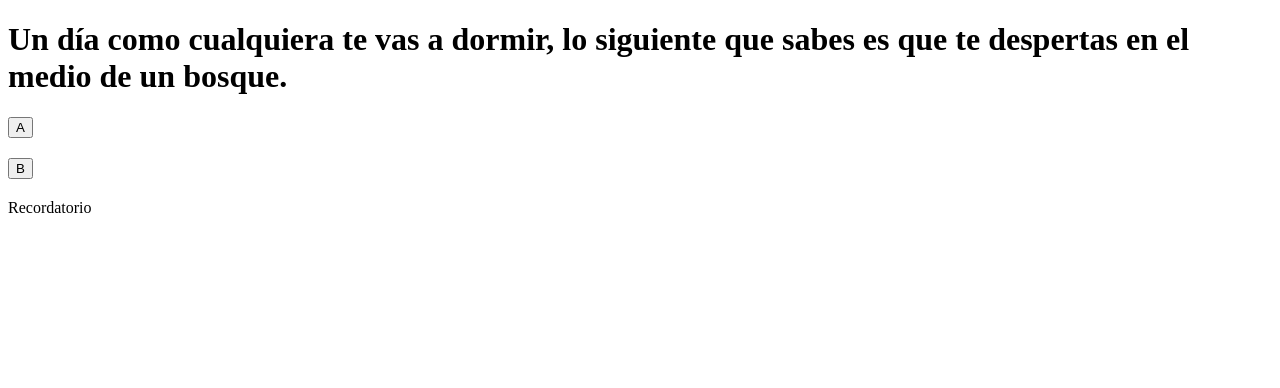
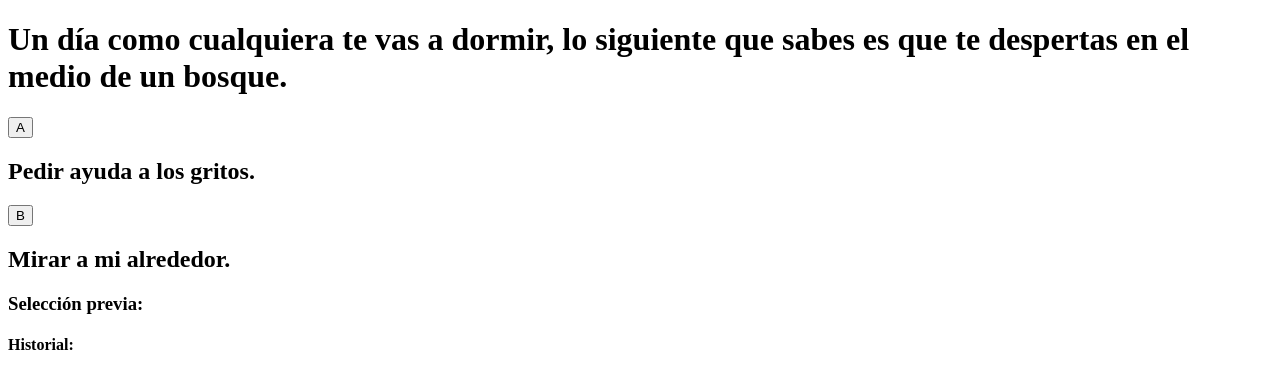
Before and after one commit to tatianarincon96/ctd-frontend3-primer-evaluacion-res, a React (Create React App) app: page / in a window 1280 px wide. Shown: the top 388 px of the page. Built offline with nearby package versions, Linux system fonts and the light colour scheme.

Commit message:
Add state management

```diff
--- a/src/App.js
+++ b/src/App.js
@@ -2,12 +2,9 @@ import Main from "./components/Main";
 
 function App() {
   return (
-    console.log(),
-    (
-      <div className="App">
-        <Main />
-      </div>
-    )
+    <div className="App">
+      <Main />
+    </div>
   );
 }
 
--- a/src/components/Main.js
+++ b/src/components/Main.js
@@ -7,28 +7,46 @@ class Main extends Component {
   constructor(props) {
     super(props);
     this.state = {
-      historia: 0,
-      opcionA: 0,
-      opcionB: 0,
+      contador: 0,
+      seleccionPrevia: "",
+      historial: [],
     };
   }
 
-  handleClickA = () => {
-    this.setState({
-      historia: this.state.historia + 1,
-    });
+  handleClickA = (e) => {
+    const id = e.target.id;
+    if (id === "A" && this.state.seleccionPrevia !== "A") {
+      this.setState({
+        contador: this.state.contador + 1,
+        seleccionPrevia: "A",
+      });
+    } else if (id === "A" && this.state.seleccionPrevia === "A") {
+      this.setState({
+        contador: this.state.contador + 2,
+      });
+    } else if (id === "B" && this.state.seleccionPrevia === "A") {
+      this.setState({
+        contador: this.state.contador + 3,
+        seleccionPrevia: "B",
+      });
+    } else if (id === "B") {
+      this.setState({
+        contador: this.state.contador + 2,
+        seleccionPrevia: "B",
+      });
+    }
   };
 
   render() {
     return (
       <div>
-        <h1>{data[this.state.historia].historia}</h1>
+        <h1>{data[this.state.contador].historia}</h1>
         <Opciones
           handleClick={this.handleClickA}
-          opcionA={data[this.state.opcionA].opcionA}
-          opcionB={data[this.state.opcionB].opcionB}
+          opcionA={data[this.state.contador].opciones.a}
+          opcionB={data[this.state.contador].opciones.b}
         />
-        <Recordatorio />
+        <Recordatorio seleccionPrevia={this.state.seleccionPrevia} />
       </div>
     );
   }
--- a/src/components/Opciones.js
+++ b/src/components/Opciones.js
@@ -4,9 +4,13 @@ class Opciones extends Component {
   render() {
     return (
       <div>
-        <button onClick={this.props.handleClick}>A</button>
+        <button id="A" onClick={this.props.handleClick}>
+          A
+        </button>
         <h2>{this.props.opcionA}</h2>
-        <button onClick={this.props.handleClick}>B</button>
+        <button id="B" onClick={this.props.handleClick}>
+          B
+        </button>
         <h2>{this.props.opcionB}</h2>
       </div>
     );
--- a/src/components/Recordatorio.js
+++ b/src/components/Recordatorio.js
@@ -2,7 +2,13 @@ import React, { Component } from "react";
 
 class Recordatorio extends Component {
   render() {
-    return <div>Recordatorio</div>;
+    return (
+      <div>
+        <h3>Selección previa: {this.props.seleccionPrevia}</h3>
+        <h4>Historial: </h4>
+        <ul>{this.props.historial}</ul>
+      </div>
+    );
   }
 }
 
--- a/src/components/data.json
+++ b/src/components/data.json
@@ -9,7 +9,7 @@
   },
   {
     "id": "2a",
-    "historia": "Instantáneamente entras en pánico por lo bizarro de la situación y gritas: -Aiiudaaaa. Nadie responde. Detrás de un arbol enfrente tuyo se asoma lo que parece ser una bola de pelo de 2 metros.",
+    "historia": "Instantáneamente entras en pánico por lo bizarro de la situación y gritas: -Aiiudaaaa. Nadie responde. Detrás de un árbol enfrente tuyo se asoma lo que parece ser una bola de pelo de 2 metros.",
     "opciones": {
       "a": "Te levantás y caminás lentamente hacia atrás.",
       "b": "Te levantás y salís corriendo."
```
